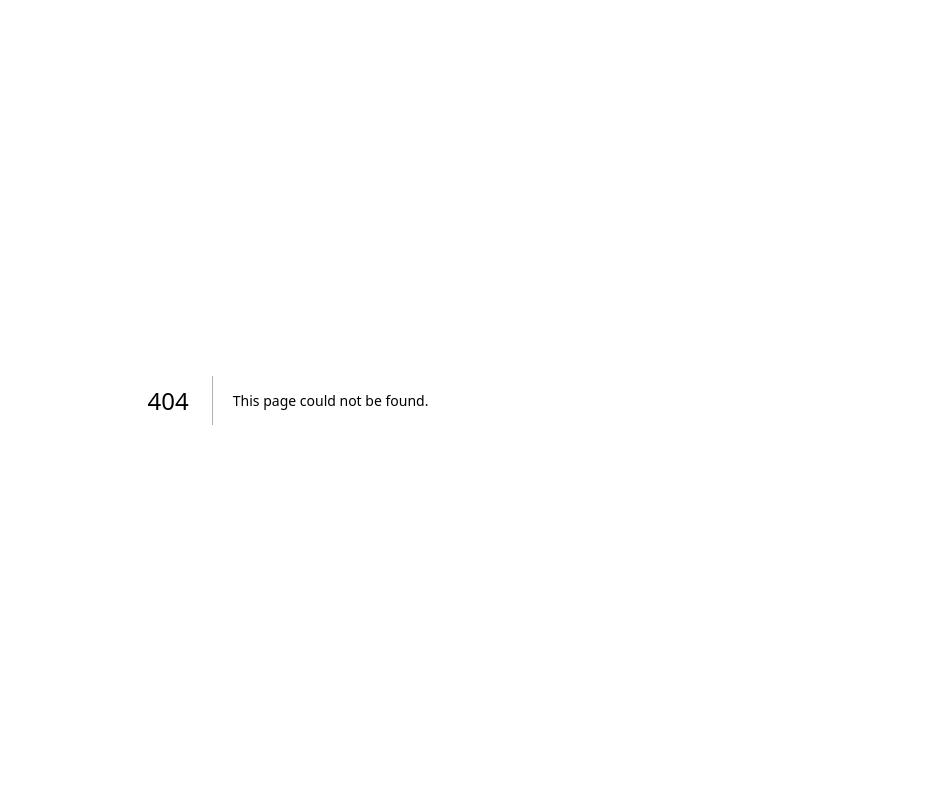
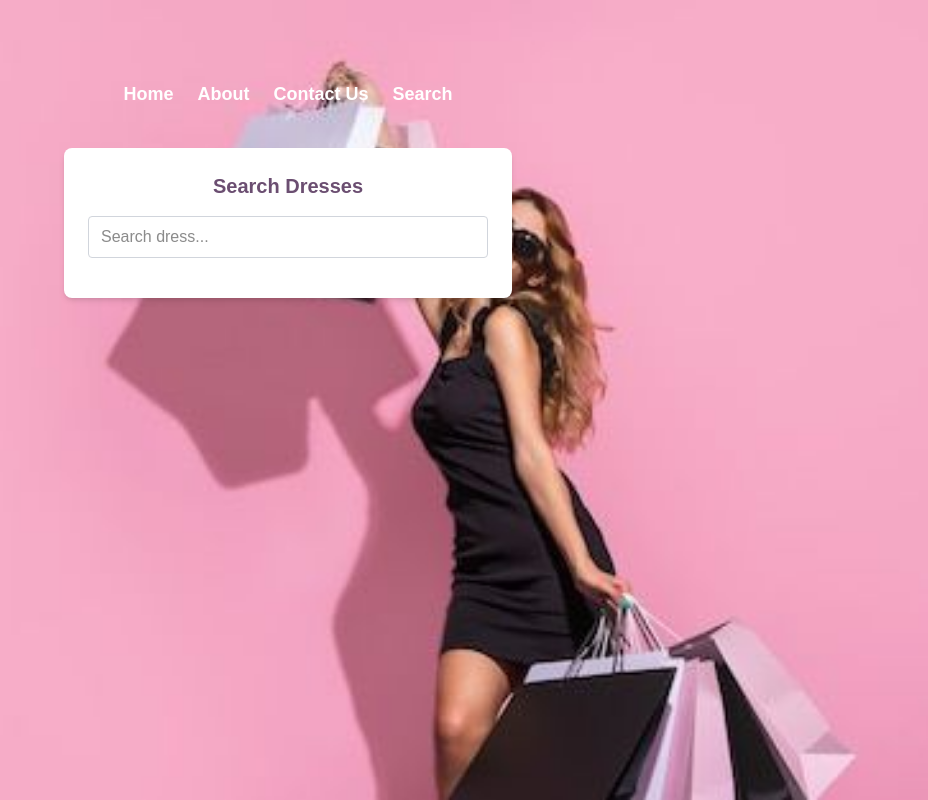
Before and after one commit to CharisM/Dress, a Next.js app: page /search in a window 1280 px wide. Before the commit this address had no page. Shown: the whole page, without its empty margins (352-1280 px from the left). Built offline with nearby package versions, Linux system fonts and the light colour scheme.

Commit message:
Add project files

```diff
--- /dev/null
+++ b/app/search/page.tsx
@@ -0,0 +1,75 @@
+// pages/search.tsx
+import { useState } from "react";
+import Link from "next/link";
+
+export default function SearchPage() {
+  const [query, setQuery] = useState("");
+
+  // Dress items
+  const items = [
+    "Red Dress",
+    "Black Dress",
+    "White Summer Dress",
+    "Floral Dress",
+    "Long Gown Dress",
+    "Casual Mini Dress",
+    "Elegant Evening Dress",
+    "Denim Dress",
+    "Bodycon Dress",
+    "Cocktail Dress",
+  ];
+
+  // Filter suggestions
+  const filteredItems = items.filter((item) =>
+    item.toLowerCase().includes(query.toLowerCase())
+  );
+
+  return (
+    <div
+      className="min-h-screen bg-cover bg-center flex flex-col items-center pt-20"
+      style={{ backgroundImage: "url('/bgpic.jpg')" }}
+    >
+      {/* Navigation */}
+      <nav className="flex gap-6 mb-10 text-white font-semibold text-lg">
+        <Link href="/">Home</Link>
+        <Link href="/about">About</Link>
+        <Link href="/contact">Contact Us</Link>
+        <Link href="/search">Search</Link>
+      </nav>
+
+      {/* Search Box */}
+      <div className="bg-white p-6 rounded-lg shadow-md w-full max-w-md">
+        <h2 className="text-xl font-bold mb-4 text-[#6B4E71] text-center">
+          Search Dresses
+        </h2>
+
+        <input
+          type="text"
+          placeholder="Search dress..."
+          value={query}
+          onChange={(e) => setQuery(e.target.value)}
+          className="w-full border border-gray-300 rounded px-3 py-2 mb-4"
+        />
+
+        {/* Suggestions */}
+        {query && (
+          <ul className="border border-gray-200 rounded max-h-40 overflow-y-auto">
+            {filteredItems.length > 0 ? (
+              filteredItems.map((item, index) => (
+                <li
+                  key={index}
+                  className="px-3 py-2 hover:bg-[#6B4E71] hover:text-white cursor-pointer"
+                  onClick={() => setQuery(item)}
+                >
+                  {item}
+                </li>
+              ))
+            ) : (
+              <li className="px-3 py-2 text-gray-500">No dresses found</li>
+            )}
+          </ul>
+        )}
+      </div>
+    </div>
+  );
+}
```
